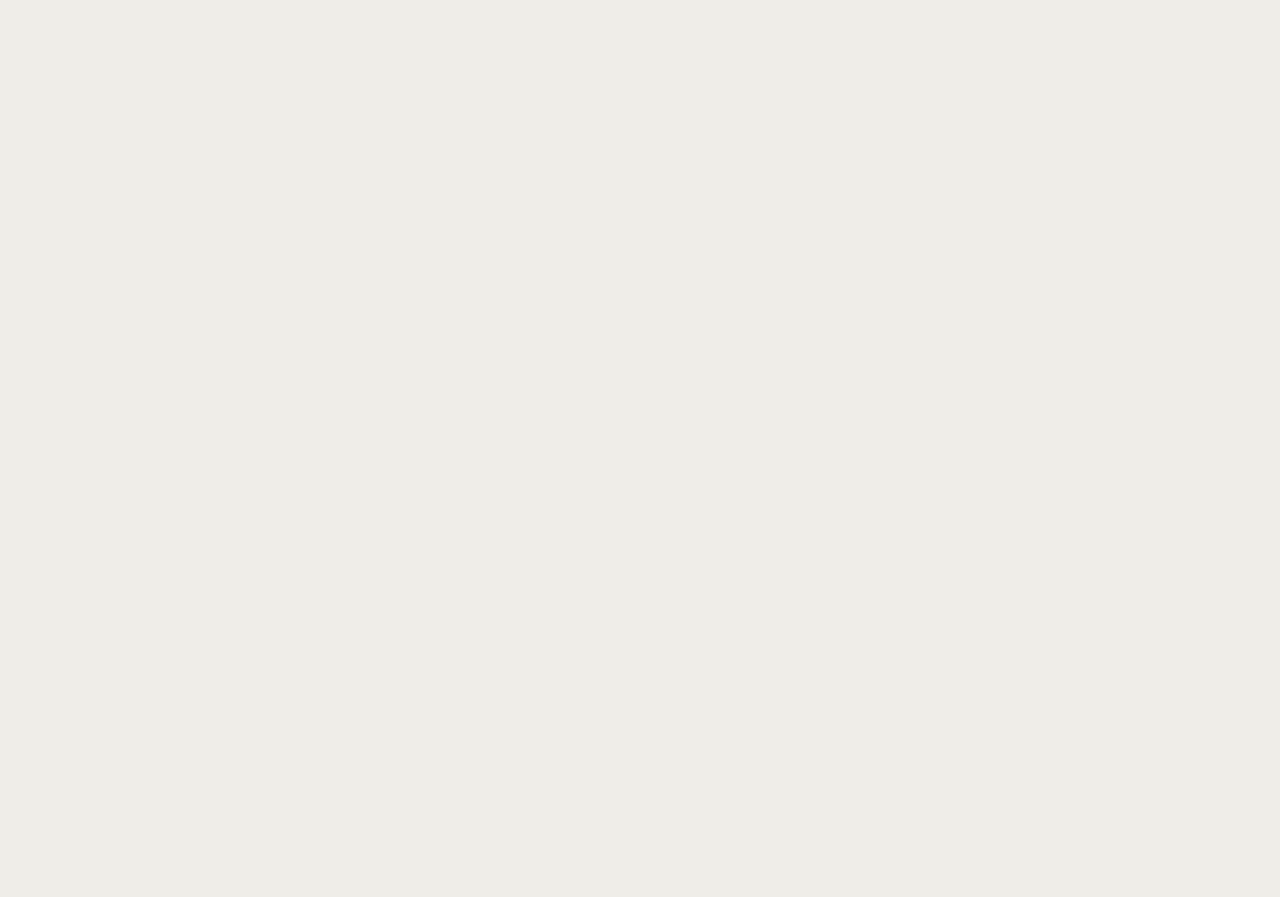
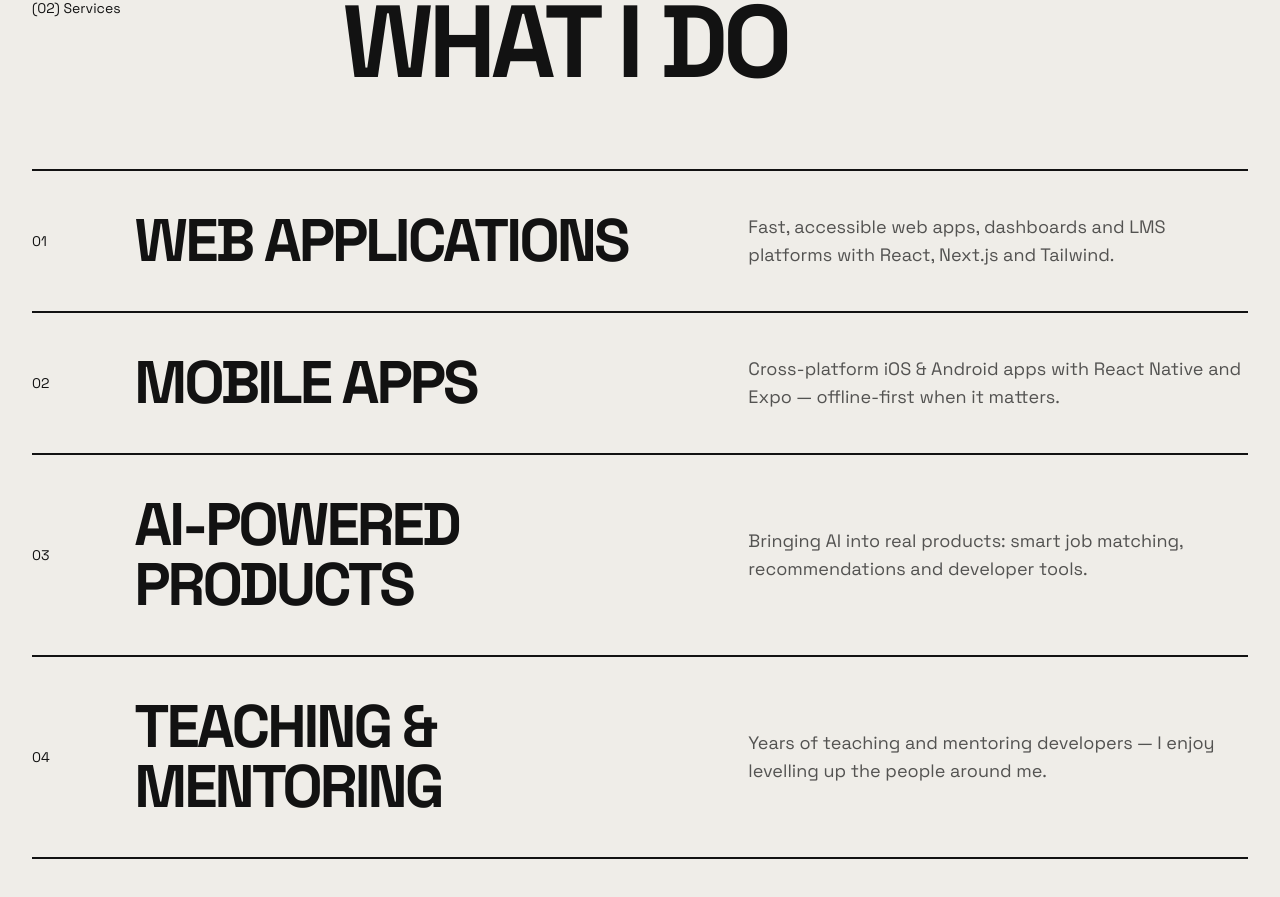
Before and after one commit to oluwaseyi9325/seyi-portfolio-v2, a Next.js app: page / in a window 1280 px wide. Shown: the part 1869-2766 px from the top of the page. Before the commit the page ends 1791 px from the top, so only its background shows below. Built offline with nearby package versions, Linux system fonts and the light colour scheme.

Commit message:
feat: add services section with ink-fill hover

```diff
--- /dev/null
+++ b/src/components/sections/Services.jsx
@@ -0,0 +1,25 @@
+import { services } from "@/data/portfolio";
+import Reveal from "@/components/ui/Reveal";
+import SectionHeader from "@/components/ui/SectionHeader";
+
+const Services = () => (
+  <section id="services" className="container-page py-24 md:py-32">
+    <SectionHeader index="02" label="Services" title="What I do" />
+
+    <ul className="rule border-b-2">
+      {services.map((service, index) => (
+        <Reveal as="li" key={service.title} delay={index * 0.05} className="rule group relative overflow-hidden border-t-2">
+          {/* Ink fills the row from the bottom on hover. */}
+          <div className="absolute inset-0 origin-bottom scale-y-0 bg-ink transition-transform duration-500 ease-expo group-hover:scale-y-100 dark:bg-paper" />
+          <div className="relative grid gap-3 py-7 transition-all duration-500 ease-expo group-hover:text-paper dark:group-hover:text-ink md:grid-cols-12 md:items-center md:py-10 group-hover:px-4 md:group-hover:px-6">
+            <span className="text-sm md:col-span-1">0{index + 1}</span>
+            <h3 className="display text-4xl md:col-span-6 md:text-6xl">{service.title}</h3>
+            <p className="text-base opacity-70 md:col-span-5 md:text-lg">{service.text}</p>
+          </div>
+        </Reveal>
+      ))}
+    </ul>
+  </section>
+);
+
+export default Services;
--- a/src/data/portfolio.js
+++ b/src/data/portfolio.js
@@ -30,3 +30,23 @@ export const about = [
   "I turn ideas into fast, reliable web and mobile products that people enjoy using — working closely with founders, designers and teams from first sketch to launch.",
   "I also spent years teaching software engineering at SQI College of ICT, and I still mentor developers and share what I learn on YouTube.",
 ]
+
+// Rows in the "What I do" section.
+export const services = [
+  {
+    title: "Web applications",
+    text: "Fast, accessible web apps, dashboards and LMS platforms with React, Next.js and Tailwind.",
+  },
+  {
+    title: "Mobile apps",
+    text: "Cross-platform iOS & Android apps with React Native and Expo — offline-first when it matters.",
+  },
+  {
+    title: "AI-powered products",
+    text: "Bringing AI into real products: smart job matching, recommendations and developer tools.",
+  },
+  {
+    title: "Teaching & mentoring",
+    text: "Years of teaching and mentoring developers — I enjoy levelling up the people around me.",
+  },
+];
--- a/src/pages/index.js
+++ b/src/pages/index.js
@@ -3,6 +3,7 @@ import Footer from "@/components/layout/Footer";
 import Hero from "@/components/sections/Hero";
 import ScrollBand from "@/components/sections/ScrollBand";
 import About from "@/components/sections/About";
+import Services from "@/components/sections/Services";
 
 const Home = () => (
   <>
@@ -11,6 +12,7 @@ const Home = () => (
       <Hero />
       <ScrollBand />
       <About />
+      <Services />
     </main>
     <Footer />
   </>
```
